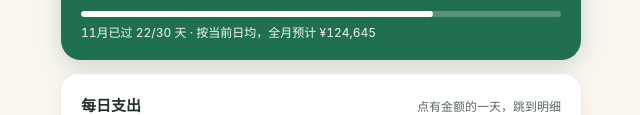
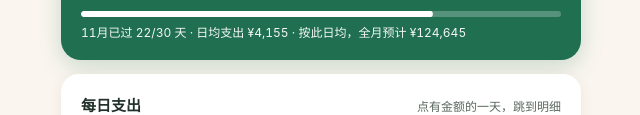
Before and after one commit to 522027002yyf-spec/notes-2026, a plain HTML site: page index.html in a window 1280 px wide. Shown: the part 259-374 px from the top of the page, without its empty margins (319-959 px from the left). Drawn offline with Linux system fonts and the light colour scheme.

Commit message:
Publish index.html (shared ledger)

```diff
--- a/index.html
+++ b/index.html
@@ -265,7 +265,7 @@ function render(){
   if(isCur && total>0){
     prog.style.display = "block";
     document.getElementById("progBar").style.transform = "scaleX("+(elapsed/dim).toFixed(3)+")";
-    document.getElementById("progTxt").textContent = vm+"月已过 "+elapsed+"/"+dim+" 天 · 按当前日均，全月预计 "+fmt(total/elapsed*dim);
+    document.getElementById("progTxt").textContent = vm+"月已过 "+elapsed+"/"+dim+" 天 · 日均支出 "+fmt(Math.round(total/elapsed))+" · 按此日均，全月预计 "+fmt(total/elapsed*dim);
   } else { prog.style.display = "none"; }
   const cl = document.getElementById("cnyLine");
   if(cnyTotal>0){ cl.style.display="block"; cl.textContent = "另有人民币支出 " + cnyTotal.toLocaleString("ja-JP") + " 元（分开统计，不并入上面）"; } else { cl.style.display="none"; }
```
